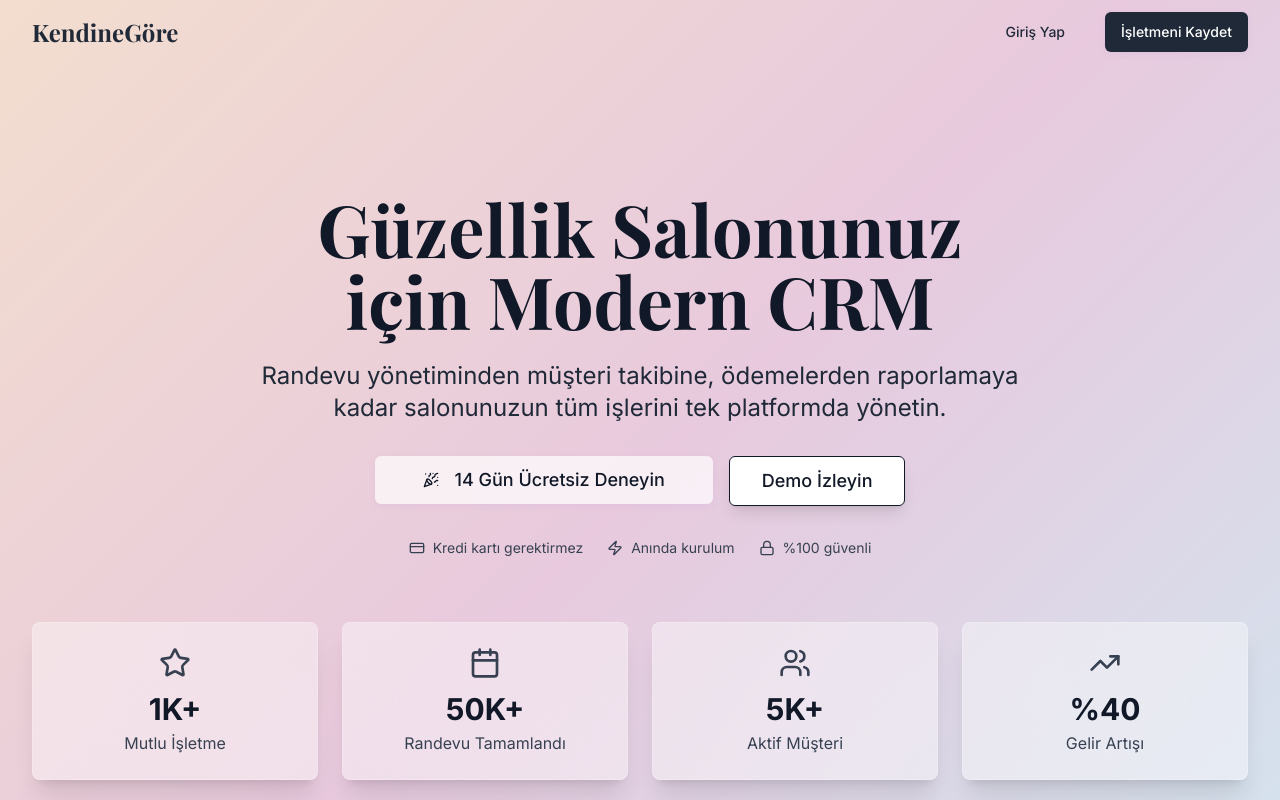
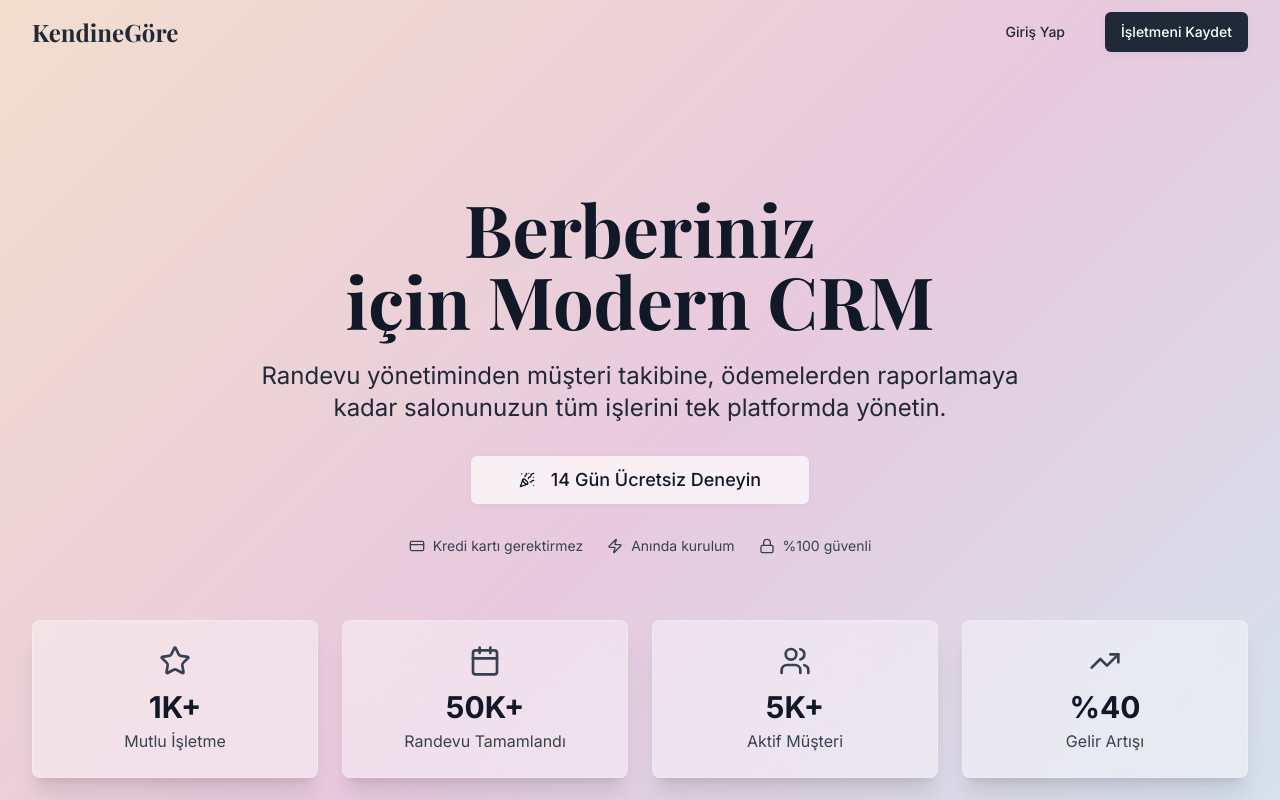
Before and after one commit to draxx-dev/kendinegore-son, a React (Vite) app: page / in a window 1280 px wide. Shown: the top 800 px of the page. Built offline with nearby package versions, Linux system fonts and the light colour scheme.

Commit message:
Remove demo button and animate title
Remove "Demo izleyin" button and implement animated text for "Güzellik Salonunuz" to cycle through "Berberiniz" and "Kuaförünüz".

```diff
--- a/src/components/HeroSection.tsx
+++ b/src/components/HeroSection.tsx
@@ -4,6 +4,17 @@ import { Calendar, Users, TrendingUp, Star, CreditCard, Zap, Lock, PartyPopper }
 import { useEffect, useState } from "react";
 
 export const HeroSection = () => {
+  const [currentText, setCurrentText] = useState(0);
+  const businessTypes = ["Güzellik Salonunuz", "Berberiniz", "Kuaförünüz"];
+
+  useEffect(() => {
+    const interval = setInterval(() => {
+      setCurrentText((prev) => (prev + 1) % businessTypes.length);
+    }, 3000); // Her 3 saniyede bir değiş
+
+    return () => clearInterval(interval);
+  }, []);
+
   const stats = [
     { number: "1,000+", label: "Mutlu İşletme", icon: Star, targetValue: 1000 },
     { number: "50,000+", label: "Randevu Tamamlandı", icon: Calendar, targetValue: 50000 },
@@ -77,7 +88,9 @@ export const HeroSection = () => {
       <div className="relative max-w-7xl mx-auto px-4 sm:px-6 lg:px-8 py-20 lg:py-32">
         <div className="text-center">
           <h1 className="text-4xl md:text-6xl lg:text-7xl font-playfair font-bold text-gray-900 mb-6 leading-tight">
-            Güzellik Salonunuz
+            <span className="inline-block transition-all duration-500 ease-in-out transform">
+              {businessTypes[currentText]}
+            </span>
             <br />
             için Modern CRM
           </h1>
@@ -91,9 +104,6 @@ export const HeroSection = () => {
             <Button size="lg" className="text-lg px-12 py-6 bg-white/70 backdrop-blur-xl border-white/30 hover:bg-white/80 text-gray-900 shadow-lg transform hover:scale-105 transition-all duration-300 font-inter">
               <PartyPopper className="w-5 h-5 mr-2" />
               14 Gün Ücretsiz Deneyin
-            </Button>
-            <Button size="lg" variant="outline" className="text-lg px-8 py-6 border-gray-900 text-gray-900 hover:bg-gray-900 hover:text-white shadow-lg transition-all duration-300">
-              Demo İzleyin
             </Button>
           </div>
 
```
